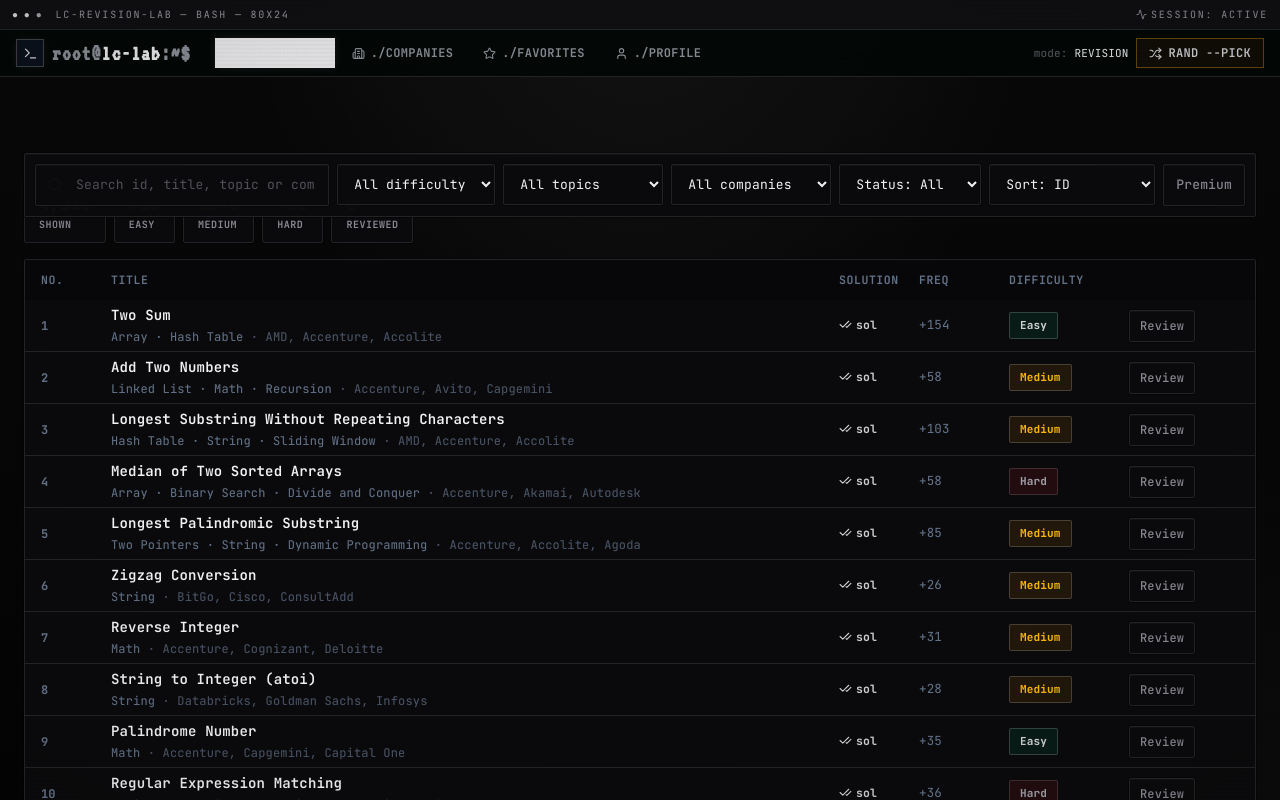
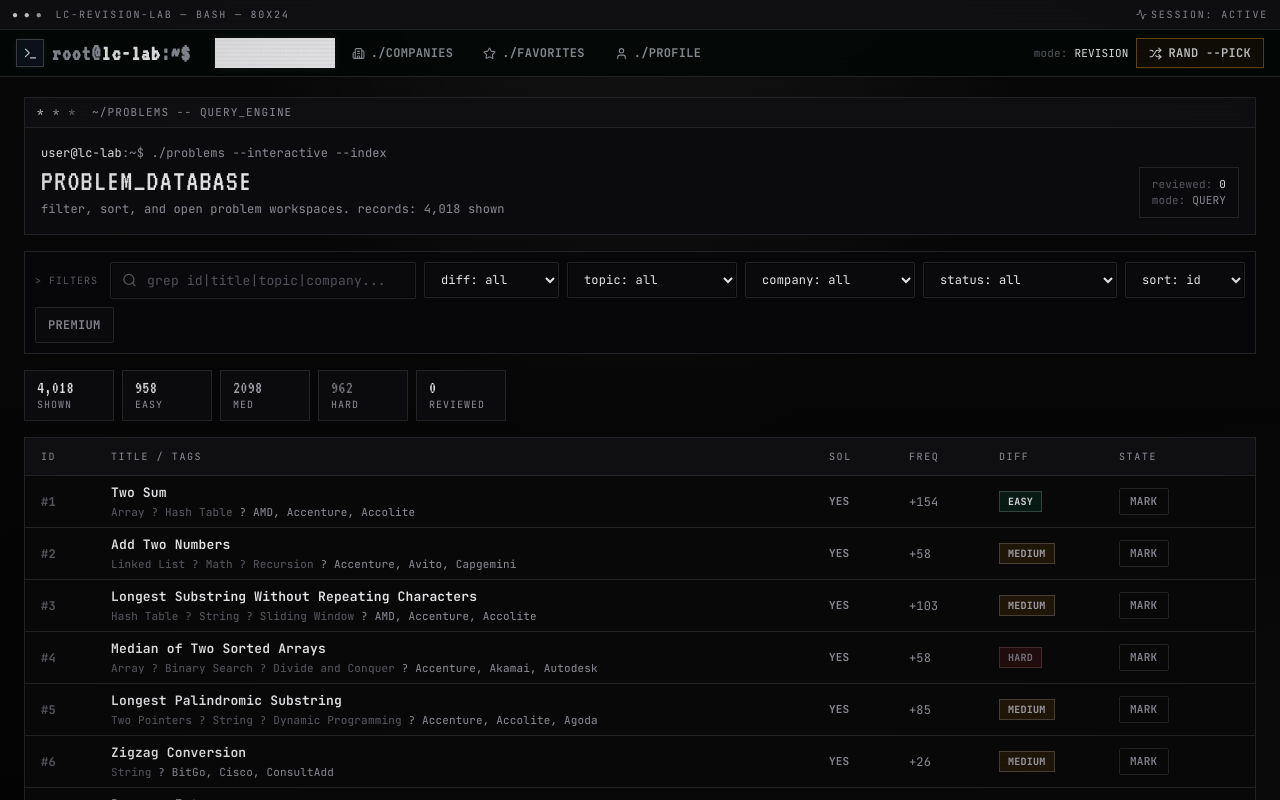
Before and after one commit to sharaddh/CodeLab, a Next.js app: page /problems in a window 1280 px wide. Shown: the top 800 px of the page. Built offline with nearby package versions, Linux system fonts and the light colour scheme.

Commit message:
refresh problems list

```diff
--- a/app/problems/page.tsx
+++ b/app/problems/page.tsx
@@ -2,7 +2,7 @@
 
 import { useState, useEffect, useCallback } from "react";
 import { useRouter } from "next/navigation";
-import { Search, Crown, CheckCheck, CheckCircle2 } from "lucide-react";
+import { Search, Crown, CheckCircle2 } from "lucide-react";
 import { useFilteredProblems, useTopics, useProblems, isCurated } from "@/lib/hooks/use-problems";
 import { useProblemStore } from "@/lib/stores/problem-store";
 import { cn, difficultyBg, formatNumber } from "@/lib/utils";
@@ -63,132 +63,106 @@ export default function ProblemsPage() {
     : 0;
 
   return (
-    <div className="max-w-[1400px] mx-auto px-6 py-6">
-      {/* Toolbar */}
-      <div className="sticky top-[52px] z-10 flex gap-2 flex-wrap items-center p-2.5 bg-[#0d1117]/90 border border-[var(--border)] backdrop-blur-xl rounded-xl mb-4">
-        {/* Search */}
-        <div className="relative flex-1 min-w-[200px]">
-          <Search size={16} className="absolute left-3 top-1/2 -translate-y-1/2 text-[#64748b]" />
+    <div className="max-w-[1400px] mx-auto px-4 sm:px-6 py-5 font-mono">
+      <div className="mb-4 border border-[var(--border)] bg-[var(--panel)]">
+        <div className="flex items-center gap-2 px-3 py-1.5 border-b border-[var(--border)] bg-[#0f0f12] text-[11px] text-[var(--muted)] uppercase tracking-widest">
+          <span className="text-[#d4d4d8]">*</span><span className="text-[#a1a1aa]">*</span><span className="text-[#71717a]">*</span>
+          <span className="ml-2">~/problems -- query_engine</span>
+        </div>
+        <div className="p-4 flex flex-col sm:flex-row sm:items-end sm:justify-between gap-3">
+          <div>
+            <div className="text-[12px] text-[var(--muted)] mb-1"><span className="text-[var(--text)]">user@lc-lab</span>:<span className="text-[var(--muted)]">~</span>$ ./problems --interactive --index</div>
+            <h1 className="text-[30px] leading-none font-[family-name:var(--font-terminal)] text-[var(--text)] tracking-wider">PROBLEM_DATABASE</h1>
+            <p className="text-[12px] text-[var(--muted)] mt-1">filter, sort, and open problem workspaces. records: {formatNumber(filtered.length)} shown</p>
+          </div>
+          <div className="text-[11px] text-[var(--dim)] border border-[var(--border)] px-3 py-2 bg-[#0a0a0c]">
+            <div>reviewed: <span className="text-[var(--text)]">{reviewedCount}</span></div>
+            <div>mode: <span className="text-[var(--muted)]">QUERY</span></div>
+          </div>
+        </div>
+      </div>
+
+      <div className="sticky top-[76px] z-10 flex gap-2 flex-wrap items-center p-2.5 bg-[rgba(8,8,10,0.97)] border border-[var(--border)] backdrop-blur-md mb-4">
+        <div className="text-[10px] text-[var(--dim)] uppercase tracking-widest mr-1 hidden md:block">&gt; filters</div>
+        <div className="relative flex-1 min-w-[220px]">
+          <Search size={15} className="absolute left-3 top-1/2 -translate-y-1/2 text-[var(--dim)]" />
           <input
             type="text"
-            placeholder="Search id, title, topic or company..."
+            placeholder="grep id|title|topic|company..."
             value={q}
             onChange={(e) => { setQ(e.target.value); setShownCount(ITEMS_PER_PAGE); }}
-            className="w-full pl-10 pr-3 py-2.5 border border-[var(--border)] rounded-lg bg-[#0a0f1a] text-white text-[13px] outline-none focus:border-[var(--violet)]/50"
+            className="w-full pl-9 pr-3 py-2 border border-[var(--border)] bg-[#0a0a0c] text-[13px] outline-none"
           />
         </div>
 
-        {/* Filters */}
-        <select
-          value={difficulty}
-          onChange={(e) => { setDifficulty(e.target.value); setShownCount(ITEMS_PER_PAGE); }}
-          className="px-3 py-2.5 border border-[var(--border)] rounded-lg bg-[#0a0f1a] text-white text-[13px] max-w-[160px]"
-        >
-          <option value="all">All difficulty</option>
-          <option value="Easy">Easy</option>
-          <option value="Medium">Medium</option>
-          <option value="Hard">Hard</option>
+        <select value={difficulty} onChange={(e) => { setDifficulty(e.target.value); setShownCount(ITEMS_PER_PAGE); }} className="px-3 py-2 border border-[var(--border)] bg-[#0a0a0c] text-[12px] max-w-[160px]">
+          <option value="all">diff: all</option>
+          <option value="Easy">diff: easy</option>
+          <option value="Medium">diff: medium</option>
+          <option value="Hard">diff: hard</option>
         </select>
 
-        <select
-          value={topic}
-          onChange={(e) => { setTopic(e.target.value); setShownCount(ITEMS_PER_PAGE); }}
-          className="px-3 py-2.5 border border-[var(--border)] rounded-lg bg-[#0a0f1a] text-white text-[13px] max-w-[160px]"
-        >
-          <option value="all">All topics</option>
-          {topics.map((t) => (
-            <option key={t} value={t}>{t}</option>
-          ))}
+        <select value={topic} onChange={(e) => { setTopic(e.target.value); setShownCount(ITEMS_PER_PAGE); }} className="px-3 py-2 border border-[var(--border)] bg-[#0a0a0c] text-[12px] max-w-[170px]">
+          <option value="all">topic: all</option>
+          {topics.map((t) => (<option key={t} value={t}>topic: {t}</option>))}
         </select>
 
-        <select
-          value={company}
-          onChange={(e) => { setCompany(e.target.value); setShownCount(ITEMS_PER_PAGE); }}
-          className="px-3 py-2.5 border border-[var(--border)] rounded-lg bg-[#0a0f1a] text-white text-[13px] max-w-[160px]"
-        >
-          <option value="all">All companies</option>
-          {companies.map((c) => (
-            <option key={c.name} value={c.name}>{c.name}</option>
-          ))}
+        <select value={company} onChange={(e) => { setCompany(e.target.value); setShownCount(ITEMS_PER_PAGE); }} className="px-3 py-2 border border-[var(--border)] bg-[#0a0a0c] text-[12px] max-w-[170px]">
+          <option value="all">company: all</option>
+          {companies.map((c) => (<option key={c.name} value={c.name}>co: {c.name}</option>))}
         </select>
 
-        <select
-          value={status}
-          onChange={(e) => { setStatus(e.target.value); setShownCount(ITEMS_PER_PAGE); }}
-          className="px-3 py-2.5 border border-[var(--border)] rounded-lg bg-[#0a0f1a] text-white text-[13px]"
-        >
-          <option value="all">Status: All</option>
-          <option value="reviewed">Reviewed</option>
-          <option value="not">Not reviewed</option>
+        <select value={status} onChange={(e) => { setStatus(e.target.value); setShownCount(ITEMS_PER_PAGE); }} className="px-3 py-2 border border-[var(--border)] bg-[#0a0a0c] text-[12px]">
+          <option value="all">status: all</option>
+          <option value="reviewed">status: reviewed</option>
+          <option value="not">status: not_reviewed</option>
         </select>
 
-        <select
-          value={sort}
-          onChange={(e) => setSort(e.target.value)}
-          className="px-3 py-2.5 border border-[var(--border)] rounded-lg bg-[#0a0f1a] text-white text-[13px]"
-        >
-          <option value="id">Sort: ID</option>
-          <option value="freq">Sort: Frequency</option>
+        <select value={sort} onChange={(e) => setSort(e.target.value)} className="px-3 py-2 border border-[var(--border)] bg-[#0a0a0c] text-[12px]">
+          <option value="id">sort: id</option>
+          <option value="freq">sort: freq</option>
         </select>
 
         <button
           onClick={() => { setPremium(!premium); setShownCount(ITEMS_PER_PAGE); }}
           className={cn(
-            "px-3 py-2.5 rounded-lg border text-[13px] font-medium transition-colors",
+            "px-3 py-2 border text-[12px] font-semibold transition-colors uppercase tracking-wide",
             premium
-              ? "bg-[var(--amber)]/10 text-[var(--amber)] border-[var(--amber)]/50"
-              : "bg-[#0a0f1a] text-[var(--muted)] border-[var(--border)] hover:text-white"
+              ? "bg-[#e5e5e7] text-[#050505] border-[#e5e5e7]"
+              : "bg-[#0a0a0c] text-[var(--muted)] border-[var(--border)] hover:text-[var(--text)]"
           )}
         >
-          Premium
+          premium
         </button>
       </div>
 
-      {/* Stats Bar */}
       <div className="flex gap-2 flex-wrap mb-4">
-        <div className="border border-[var(--border)] bg-[var(--panel)] rounded-xl px-3.5 py-2.5">
-          <div className="text-[17px] font-bold font-mono">{formatNumber(filtered.length)}</div>
-          <div className="text-[10px] text-[var(--muted)] uppercase tracking-wider font-semibold">shown</div>
-        </div>
-        <div className="border border-[var(--border)] bg-[var(--panel)] rounded-xl px-3.5 py-2.5">
-          <div className="text-[17px] font-bold font-mono text-emerald-400">
-            {filtered.filter((p) => p.difficulty === "Easy").length}
+        {[
+          { label: "SHOWN", value: formatNumber(filtered.length), color: "text-[var(--text)]" },
+          { label: "EASY", value: filtered.filter((p) => p.difficulty === "Easy").length, color: "text-[#d4d4d8]" },
+          { label: "MED", value: filtered.filter((p) => p.difficulty === "Medium").length, color: "text-[#a1a1aa]" },
+          { label: "HARD", value: filtered.filter((p) => p.difficulty === "Hard").length, color: "text-[#71717a]" },
+          { label: "REVIEWED", value: reviewedCount, color: "text-[var(--text)]" },
+        ].map((s) => (
+          <div key={s.label} className="border border-[var(--border)] bg-[var(--panel)] px-3 py-2 min-w-[90px]">
+            <div className={cn("text-[18px] leading-none font-[family-name:var(--font-terminal)]", s.color)}>{s.value}</div>
+            <div className="text-[10px] text-[var(--muted)] uppercase tracking-widest">{s.label}</div>
           </div>
-          <div className="text-[10px] text-[var(--muted)] uppercase tracking-wider font-semibold">easy</div>
-        </div>
-        <div className="border border-[var(--border)] bg-[var(--panel)] rounded-xl px-3.5 py-2.5">
-          <div className="text-[17px] font-bold font-mono text-amber-400">
-            {filtered.filter((p) => p.difficulty === "Medium").length}
-          </div>
-          <div className="text-[10px] text-[var(--muted)] uppercase tracking-wider font-semibold">medium</div>
-        </div>
-        <div className="border border-[var(--border)] bg-[var(--panel)] rounded-xl px-3.5 py-2.5">
-          <div className="text-[17px] font-bold font-mono text-red-400">
-            {filtered.filter((p) => p.difficulty === "Hard").length}
-          </div>
-          <div className="text-[10px] text-[var(--muted)] uppercase tracking-wider font-semibold">hard</div>
-        </div>
-        <div className="border border-[var(--border)] bg-[var(--panel)] rounded-xl px-3.5 py-2.5">
-          <div className="text-[17px] font-bold font-mono text-[var(--cyan)]">{reviewedCount}</div>
-          <div className="text-[10px] text-[var(--muted)] uppercase tracking-wider font-semibold">reviewed</div>
-        </div>
+        ))}
       </div>
 
-      {/* Problem Table */}
-      <div className="border border-[var(--border)] rounded-xl overflow-hidden bg-[#0a0f1a]">
-        {/* Header */}
-        <div className="grid grid-cols-[60px_1fr_70px_80px_110px_110px] items-center gap-2.5 px-4 bg-[#0d1117] min-h-[40px] text-[11.5px] text-[#64748b] uppercase tracking-wider font-semibold">
-          <span>No.</span>
-          <span>Title</span>
-          <span>Solution</span>
-          <span>Freq</span>
-          <span>Difficulty</span>
-          <span></span>
+      <div className="border border-[var(--border)] overflow-hidden bg-[#080809]">
+        <div className="grid grid-cols-[60px_1fr_70px_80px_110px_120px] items-center gap-2.5 px-4 bg-[#0f0f12] min-h-[38px] text-[10px] text-[var(--muted)] uppercase tracking-[0.16em] border-b border-[var(--border)]">
+          <span>ID</span>
+          <span>TITLE / TAGS</span>
+          <span>SOL</span>
+          <span>FREQ</span>
+          <span>DIFF</span>
+          <span>STATE</span>
         </div>
 
-        {/* Rows */}
         {shown.length === 0 ? (
-          <div className="p-8 text-center text-[var(--muted)]">No problems match.</div>
+          <div className="p-10 text-center text-[var(--muted)] text-[13px]">[NO_MATCH] no records for current query.</div>
         ) : (
           shown.map((p, i) => {
             const hasSolution = isCurated(p.slug);
@@ -199,43 +173,36 @@ export default function ProblemsPage() {
             return (
               <div
                 key={p.id}
-                className="grid grid-cols-[60px_1fr_70px_80px_110px_110px] items-center gap-2.5 px-4 border-b border-[#1a2332] min-h-[52px] hover:bg-[#111827] cursor-pointer transition-colors"
-                style={{
-                  animation: `fadeIn 0.25s ease both`,
-                  animationDelay: `${Math.min(i * 3, 100)}ms`,
-                }}
+                className="grid grid-cols-[60px_1fr_70px_80px_110px_120px] items-center gap-2.5 px-4 border-b border-[var(--border)] min-h-[52px] hover:bg-[#17171c] cursor-pointer transition-colors"
+                style={{ animation: `fadeIn 0.2s ease both`, animationDelay: `${Math.min(i * 2, 80)}ms` }}
                 onClick={() => router.push(`/problems/${p.slug}`)}
               >
-                <span className="flex items-center gap-1.5 font-bold text-[12px] font-mono text-[#64748b]">
-                  {p.paidOnly && <Crown size={13} className="text-[var(--amber)] flex-none" />}
-                  {p.id}
+                <span className="flex items-center gap-1.5 font-bold text-[12px] text-[var(--dim)]">
+                  {p.paidOnly && <Crown size={12} className="text-[#a1a1aa] flex-none" />}
+                  #{p.id}
                 </span>
-                <span>
-                  <div className="text-[14px] font-semibold text-white">{p.title}</div>
-                  <div className="text-[12px] text-[#64748b] mt-0.5">
-                    {(p.topics || []).slice(0, 4).map((x) => x.name || x).join(" · ")}
-                    {comps && <span className="text-[#4a5568]"> · {comps}</span>}
+                <span className="min-w-0">
+                  <div className="text-[13px] font-semibold text-[var(--text)] truncate">{p.title}</div>
+                  <div className="text-[11px] text-[var(--dim)] mt-0.5 truncate">
+                    {(p.topics || []).slice(0, 4).map((x) => x.name || x).join(" ? ")}
+                    {comps && <span className="text-[var(--muted)]"> ? {comps}</span>}
                   </div>
                 </span>
-                <span className="text-[11.5px] text-[var(--amber)] font-bold">
-                  {hasSolution && (
-                    <span className="inline-flex items-center gap-1">
-                      <CheckCheck size={13} /> sol
-                    </span>
-                  )}
+                <span className="text-[11px] text-[var(--muted)] font-semibold">
+                  {hasSolution ? "YES" : ""}
                 </span>
-                <span className="font-mono text-[12.5px] text-[#64748b]">
-                  {p.askedBy ? `+${p.askedBy}` : "—"}
+                <span className="text-[12px] text-[var(--muted)]">
+                  {p.askedBy ? `+${p.askedBy}` : "--"}
                 </span>
                 <span
                   className={cn(
-                    "text-[11px] font-bold px-2.5 py-1 rounded-full border w-fit",
+                    "text-[10px] font-bold px-2 py-0.5 border w-fit uppercase tracking-wide",
                     difficultyBg(p.difficulty),
                     p.difficulty === "Easy"
-                      ? "text-emerald-400"
+                      ? "text-[#d4d4d8]"
                       : p.difficulty === "Medium"
-                      ? "text-amber-400"
-                      : "text-red-400"
+                      ? "text-[#a1a1aa]"
+                      : "text-[#71717a]"
                   )}
                 >
                   {p.difficulty}
@@ -244,19 +211,13 @@ export default function ProblemsPage() {
                   <button
                     onClick={() => toggleReview(p.slug)}
                     className={cn(
-                      "px-2.5 py-1.5 text-[12px] font-medium rounded-lg border transition-colors",
+                      "px-2.5 py-1 text-[11px] font-semibold border transition-colors uppercase tracking-wide inline-flex items-center gap-1",
                       isReviewed
-                        ? "bg-[var(--green)]/10 text-[var(--green)] border-[var(--green)]/30"
-                        : "bg-transparent text-[var(--muted)] border-[var(--border)] hover:text-white"
+                        ? "bg-[#e5e5e7] text-[#050505] border-[#e5e5e7]"
+                        : "bg-transparent text-[var(--muted)] border-[var(--border)] hover:text-[var(--text)] hover:border-[var(--border-bright)]"
                     )}
                   >
-                    {isReviewed ? (
-                      <span className="inline-flex items-center gap-1">
-                        <CheckCircle2 size={13} /> Reviewed
-                      </span>
-                    ) : (
-                      "Review"
-                    )}
+                    {isReviewed ? (<><CheckCircle2 size={12} /> DONE</>) : "MARK"}
                   </button>
                 </span>
               </div>
@@ -264,20 +225,19 @@ export default function ProblemsPage() {
           })
         )}
 
-        {/* Load More */}
         {shownCount < filtered.length && (
           <div
-            className="text-center py-4 cursor-pointer text-[13px] text-white bg-[#111827] hover:bg-[#1e293b] border-t border-[#1a2332] font-medium"
+            className="text-center py-3 cursor-pointer text-[12px] text-[var(--text)] bg-[#0f0f12] hover:bg-[#17171c] border-t border-[var(--border)] font-semibold uppercase tracking-widest"
             onClick={() => setShownCount((c) => c + ITEMS_PER_PAGE)}
           >
-            <b>Load more</b> — showing {shownCount} of {formatNumber(filtered.length)} problems
+            [LOAD_MORE] showing {shownCount} / {formatNumber(filtered.length)}
           </div>
         )}
       </div>
 
       <style jsx>{`
         @keyframes fadeIn {
-          from { opacity: 0; transform: translateY(4px); }
+          from { opacity: 0; transform: translateY(2px); }
           to { opacity: 1; transform: none; }
         }
       `}</style>
```
